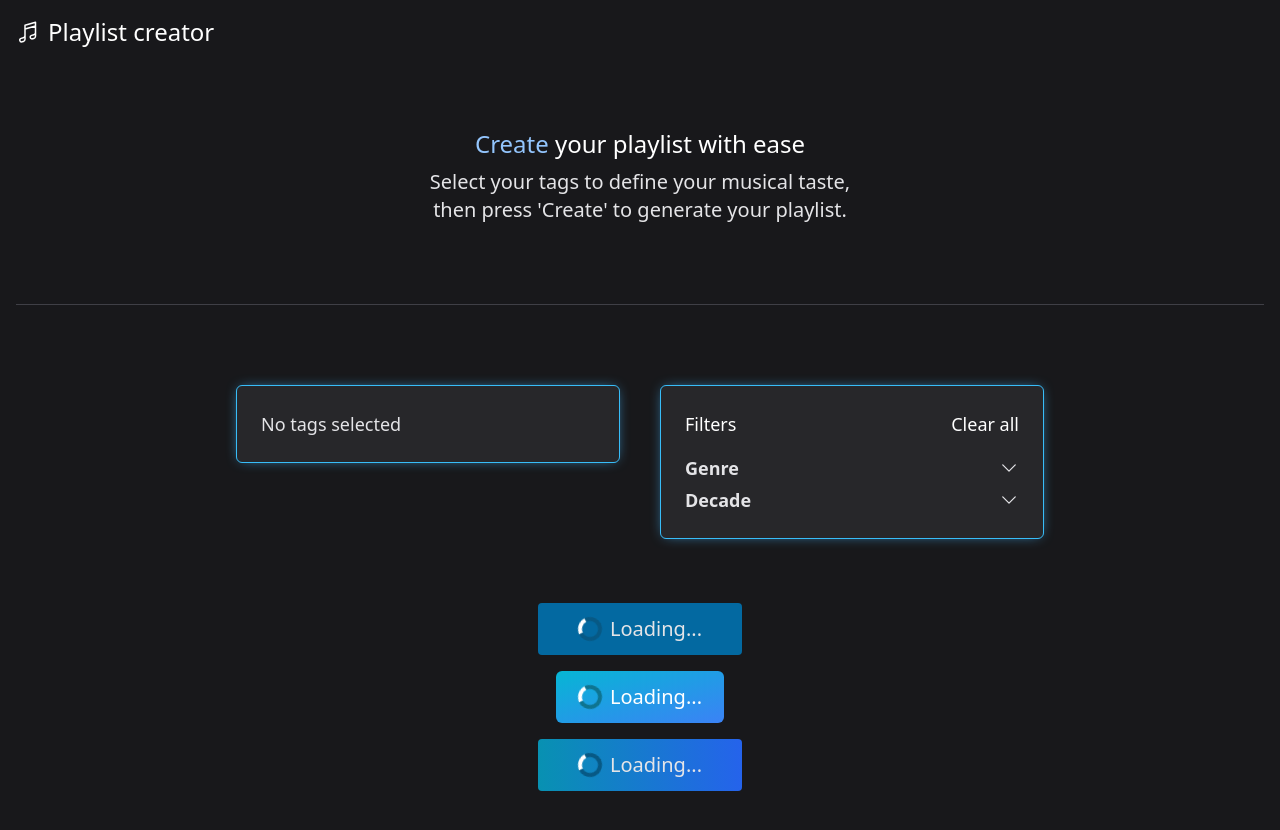
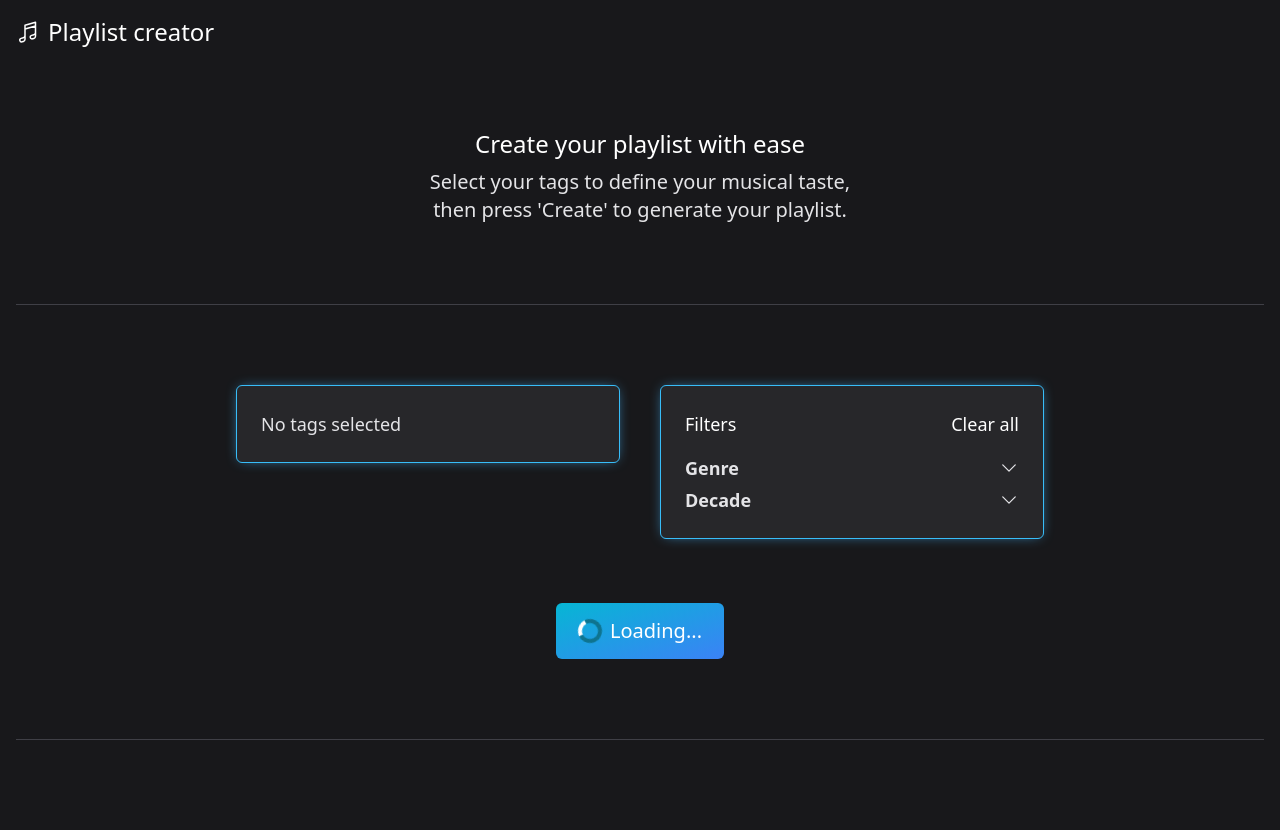
Before and after one commit to NikoSoder/music-playlist-creator, a React (Vite) app: page / in a window 1280 px wide. Both pictures are taken after a click on the button "Create". Shown: the top 830 px of the page. After the commit the page ends 800 px from the top, so only its background shows below. Built offline with nearby package versions, Linux system fonts and the light colour scheme.

Commit message:
Remove extra buttons

```diff
--- a/src/components/FilterSection.tsx
+++ b/src/components/FilterSection.tsx
@@ -38,6 +38,7 @@ const FilterSection = ({
 
   const createPlaylist = async () => {
     setIsPlaylistFecthLoading(true);
+    console.log(activeTags);
     // here goes logic to create playlist
     // send tags to server == > set some kind of loading to 'create' button
     // when playlist comes from server, open modal and show playlist to user
@@ -126,25 +127,7 @@ const FilterSection = ({
           </div>
         </section>
       </section>
-      <div className="flex flex-col justify-center gap-4">
       {/* create playlist button */}
-        <div className="text-center">
-          <button
-            disabled={isPlaylistFetchLoading}
-            onClick={createPlaylist}
-            className="rounded bg-sky-700 px-10 py-3 text-xl transition-all hover:bg-sky-600 hover:shadow-blue active:bg-sky-700"
-          >
-            {!isPlaylistFetchLoading ? (
-              "Create"
-            ) : (
-              <div className="flex items-center gap-2">
-                <div className="h-6 w-6 animate-spin rounded-full border-4 border-sky-800 border-t-white"></div>
-                <p>Loading...</p>
-              </div>
-            )}
-          </button>
-        </div>
-        {/* create playlist button second styling */}
       <div className="text-center">
         <button
           disabled={isPlaylistFetchLoading}
@@ -156,31 +139,13 @@ const FilterSection = ({
               Create
             </span>
           ) : (
-              <div className="relative flex items-center gap-2 rounded px-5 py-2.5">
+            <div className="relative flex items-center gap-2 rounded px-5 py-3">
               <div className="h-6 w-6 animate-spin rounded-full border-4 border-cyan-700 border-t-white"></div>
               <span>Loading...</span>
             </div>
           )}
         </button>
       </div>
-        {/* create playlist button third styling */}
-        <div className="text-center">
-          <button
-            disabled={isPlaylistFetchLoading}
-            onClick={createPlaylist}
-            className="rounded bg-gradient-to-r from-cyan-600 to-blue-600 px-10 py-3 text-xl font-medium transition-all hover:shadow-blue"
-          >
-            {!isPlaylistFetchLoading ? (
-              "Create"
-            ) : (
-              <div className="flex items-center gap-2">
-                <div className="h-6 w-6 animate-spin rounded-full border-4 border-sky-800 border-t-white"></div>
-                <p>Loading...</p>
-              </div>
-            )}
-          </button>
-        </div>
-      </div>
     </section>
   );
 };
--- a/src/components/Header.tsx
+++ b/src/components/Header.tsx
@@ -11,7 +11,7 @@ const Header = () => {
       {/* hero section */}
       <section className="py-20 text-center">
         <h1 className="mb-2 text-2xl text-white">
-          <span className="text-blue-300">Create</span> your playlist with ease
+          Create your playlist with ease
         </h1>
         <h2 className="text-xl">
           Select your tags to define your musical taste,
```
Lines whose indentation alone changed are shown as unchanged.
